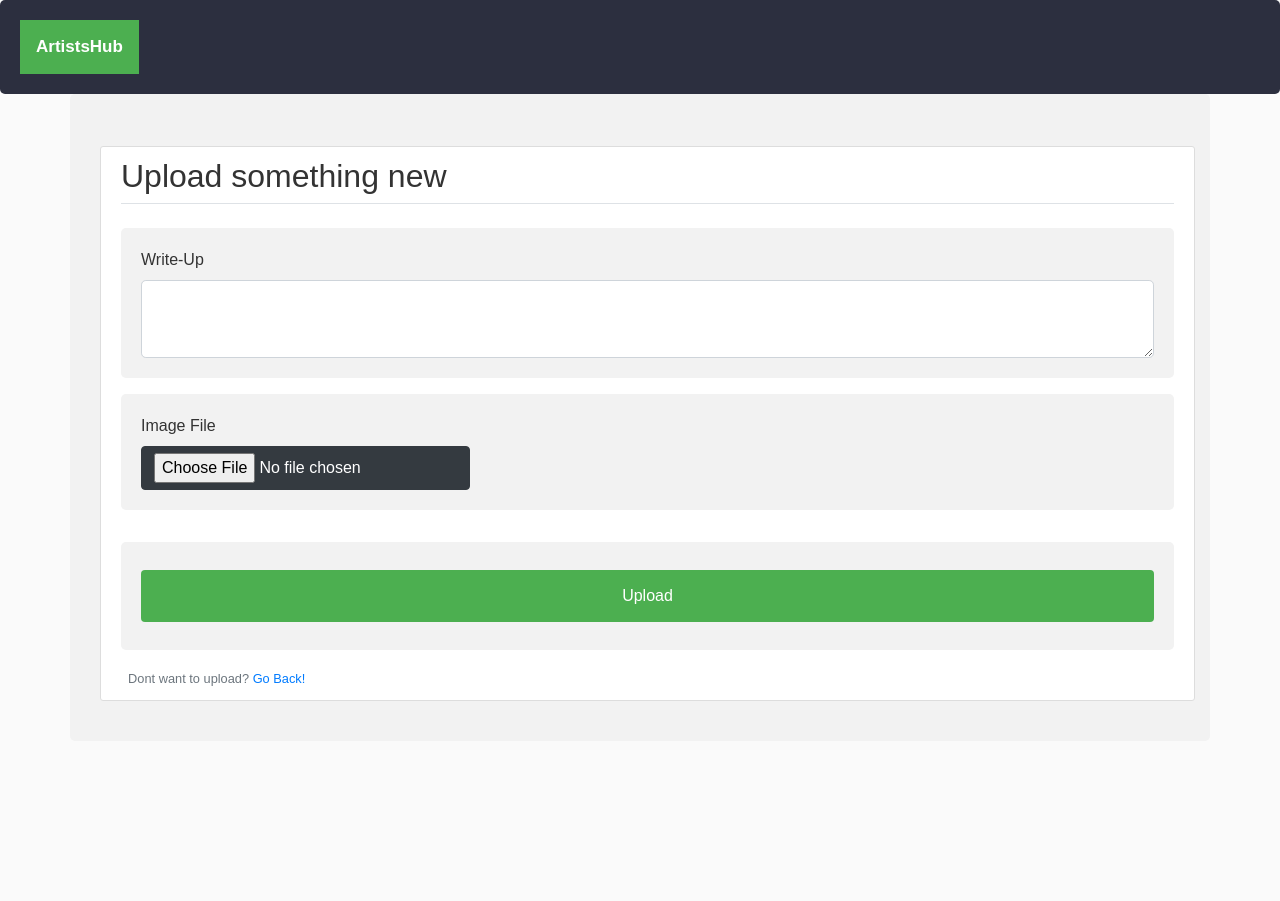
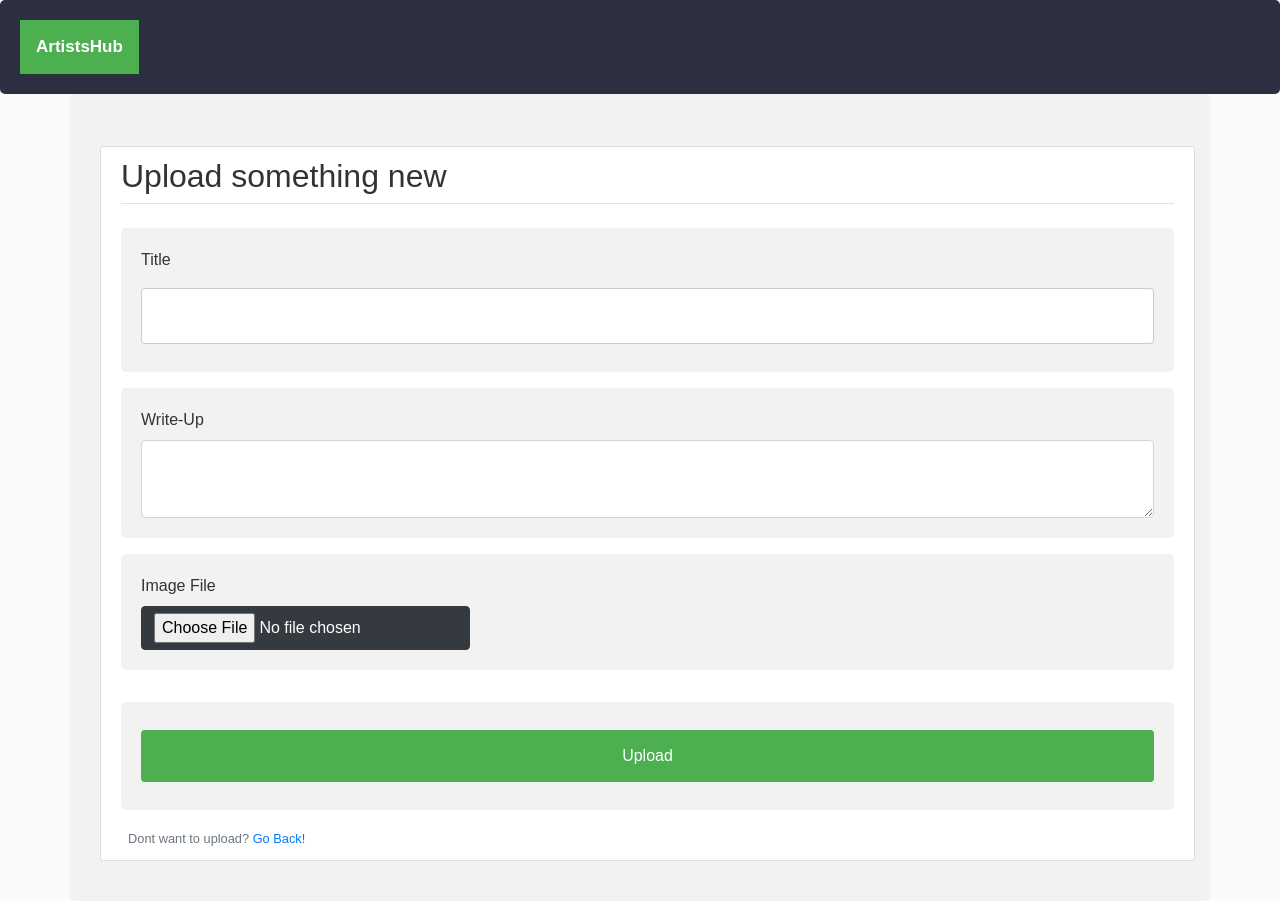
Before and after one commit to rohitmadrileno15/Artistshub, a Flask app: page /account_user_upload in a window 1280 px wide. Before the commit the page ends 701 px from the top, so only its background shows below. Run offline with Flask 2, Linux system fonts and the light colour scheme; the visitor is signed in with stand-in values (Sample User, id 1); some libraries are stand-ins or nearby versions.

Commit message:
Update upload.html

```diff
--- a/templates/upload.html
+++ b/templates/upload.html
@@ -16,7 +16,32 @@
 
 
         </legend>
+<div class = "form-group">
+{{form.title.label(class = "form-control-label" ,rows="5") }}
+                 {% if form.title.errors %}
 
+                 {{form.title(class= "form-control form-control-lg is-invalid") }}
+
+                 <div class = "invalid-feedback">
+
+                   {% for errors in form.title.errors %}
+         <span>
+
+           {{error}}
+           </span>
+                   {% endfor %}
+
+
+                   </div>
+
+                   {% else %}
+
+       {{form.title(class= "form-control form-control-lg")}}
+
+                 {% endif %}
+
+
+              </div>
 
                <div class = "form-group">
 {{form.caption.label(class = "form-control-label" ,rows="5") }}
```
